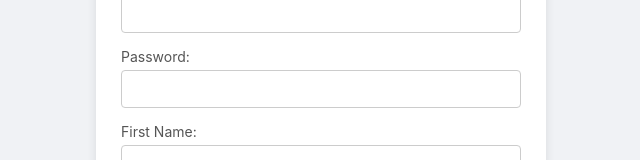
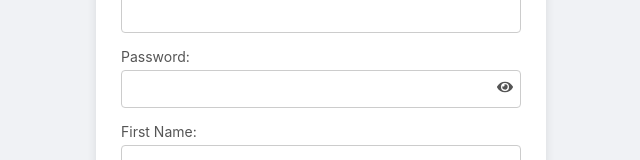
Before and after one commit to team-commitment-issues/team_commitment_issues-SOEN341_Project_W25, a React (Create React App) app in the folder frontend/: page /signup in a window 1280 px wide. Shown: the part 232-392 px from the top of the page, without its empty margins (319-959 px from the left). Built offline with nearby package versions, Linux system fonts and the light colour scheme.

Commit message:
added a show / hide password button to the password input forms

```diff
--- a/frontend/src/Components/LoginForm.tsx
+++ b/frontend/src/Components/LoginForm.tsx
@@ -5,13 +5,19 @@ import Input from './UI/Input';
 import Button from './UI/Button';
 import FormGroup from './UI/FormGroup';
 import styles from '../Styles/loginStyles';
+import { FaEye, FaEyeSlash } from 'react-icons/fa';
 import TextLink from './UI/TextLink';
 
 const LoginForm: React.FC = () => {
     const [username, setUsername] = useState<string>('');
     const [password, setPassword] = useState<string>('');
     const [error, setError] = useState<string>('');
+    const [showPassword, setShowPassword] = useState<boolean>(false);
     const navigate = useNavigate();
+
+    const toggleShowPassword = () => {
+        setShowPassword((prevState) => !prevState);
+    };
 
     const handleLogin = async (e: React.FormEvent) => {
         e.preventDefault();
@@ -35,7 +41,22 @@ const LoginForm: React.FC = () => {
             <Input type="text" value={username} onChange={(e) => setUsername(e.target.value)} required />
           </FormGroup>
           <FormGroup label="Password:">
-            <Input type="password" value={password} onChange={(e) => setPassword(e.target.value)} required />
+            <div style={{ position: 'relative' }}>
+              <Input type={showPassword ? 'text' : 'password'} value={password} onChange={(e) => setPassword(e.target.value)} required />
+              <span
+                onClick={toggleShowPassword}
+                style={{
+                  position: 'absolute',
+                  right: 8,
+                  top: '50%',
+                  transform: 'translateY(-50%)',
+                  cursor: 'pointer',
+                  color: '#555'
+                }}
+              >
+                {showPassword ? <FaEyeSlash /> : <FaEye />}
+              </span>
+            </div>
           </FormGroup>
           <Button text="Login" type="submit" />
         </form>
--- a/frontend/src/Components/SignUpForm.tsx
+++ b/frontend/src/Components/SignUpForm.tsx
@@ -6,6 +6,7 @@ import Button from './UI/Button';
 import FormGroup from './UI/FormGroup';
 import styles from '../Styles/signUpStyles';
 import TextLink from './UI/TextLink';
+import { FaEye, FaEyeSlash } from 'react-icons/fa';
 
 const SignUpForm: React.FC = () => {
   const [email, setEmail] = useState<string>('');
@@ -14,7 +15,12 @@ const SignUpForm: React.FC = () => {
   const [lastName, setLastName] = useState<string>('');
   const [userID, setUserID] = useState<string>('');
   const [error, setError] = useState<string>('');
+  const [showPassword, setShowPassword] = useState<boolean>(false);
   const navigate = useNavigate();
+
+  const toggleShowPassword = () => {
+    setShowPassword((prevState) => !prevState);
+  };
 
   const handleSignUp = async (e: React.FormEvent) => {
     e.preventDefault();
@@ -35,7 +41,23 @@ const SignUpForm: React.FC = () => {
           <Input type="email" value={email} onChange={(e) => setEmail(e.target.value)} required />
         </FormGroup>
         <FormGroup label="Password:">
-          <Input type="password" value={password} onChange={(e) => setPassword(e.target.value)} required />
+          {/* <Input type="password" value={password} onChange={(e) => setPassword(e.target.value)} required /> */}
+          <div style={{ position: 'relative' }}>
+            <Input type={showPassword ? 'text' : 'password'} value={password} onChange={(e) => setPassword(e.target.value)} required />
+            <span
+              onClick={toggleShowPassword}
+              style={{
+                position: 'absolute',
+                right: 8,
+                top: '50%',
+                transform: 'translateY(-50%)',
+                cursor: 'pointer',
+                color: '#555'
+              }}
+            >
+              {showPassword ? <FaEyeSlash /> : <FaEye />}
+            </span>
+          </div>
         </FormGroup>
         <FormGroup label="First Name:">
           <Input type="text" value={firstName} onChange={(e) => setFirstName(e.target.value)} required />
```
